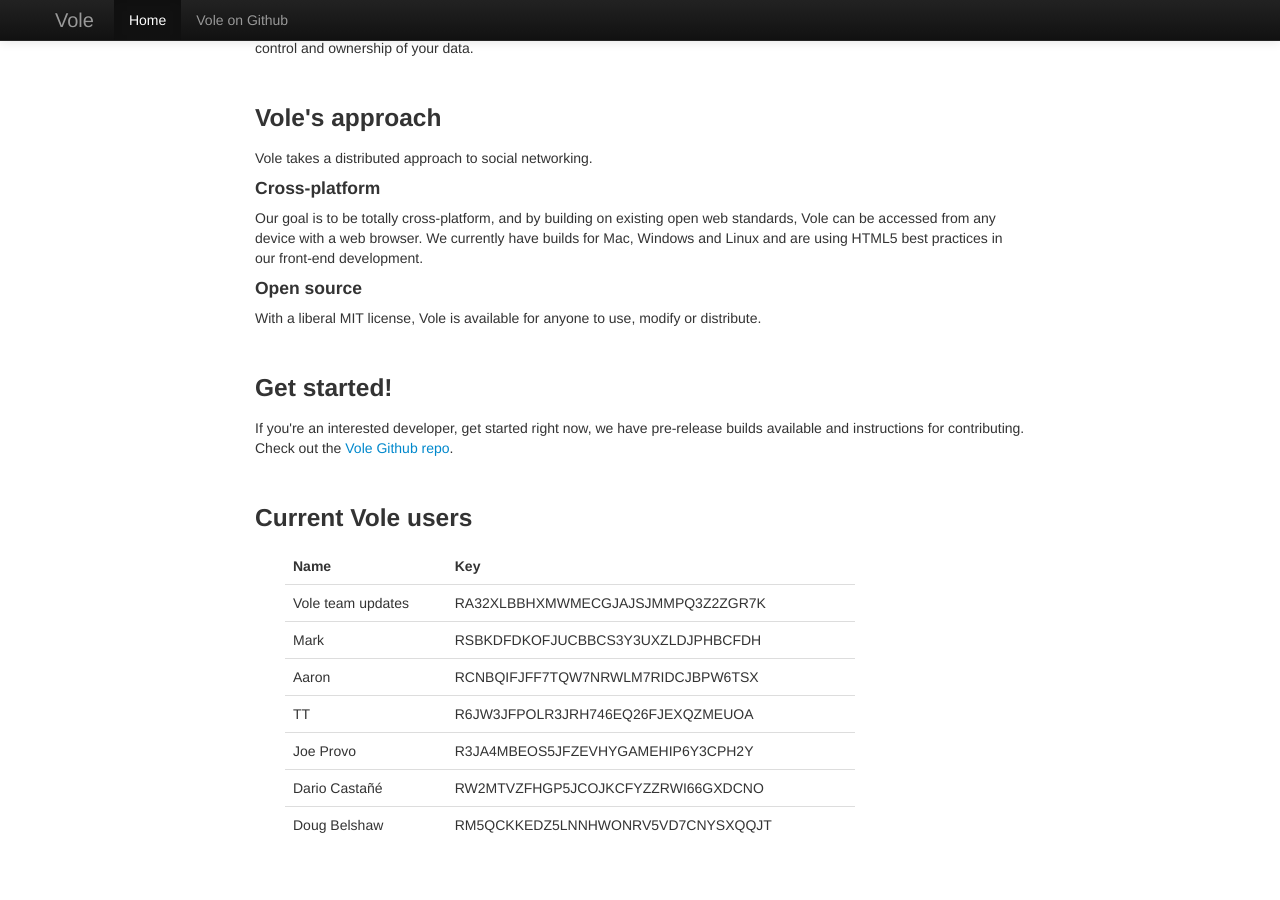
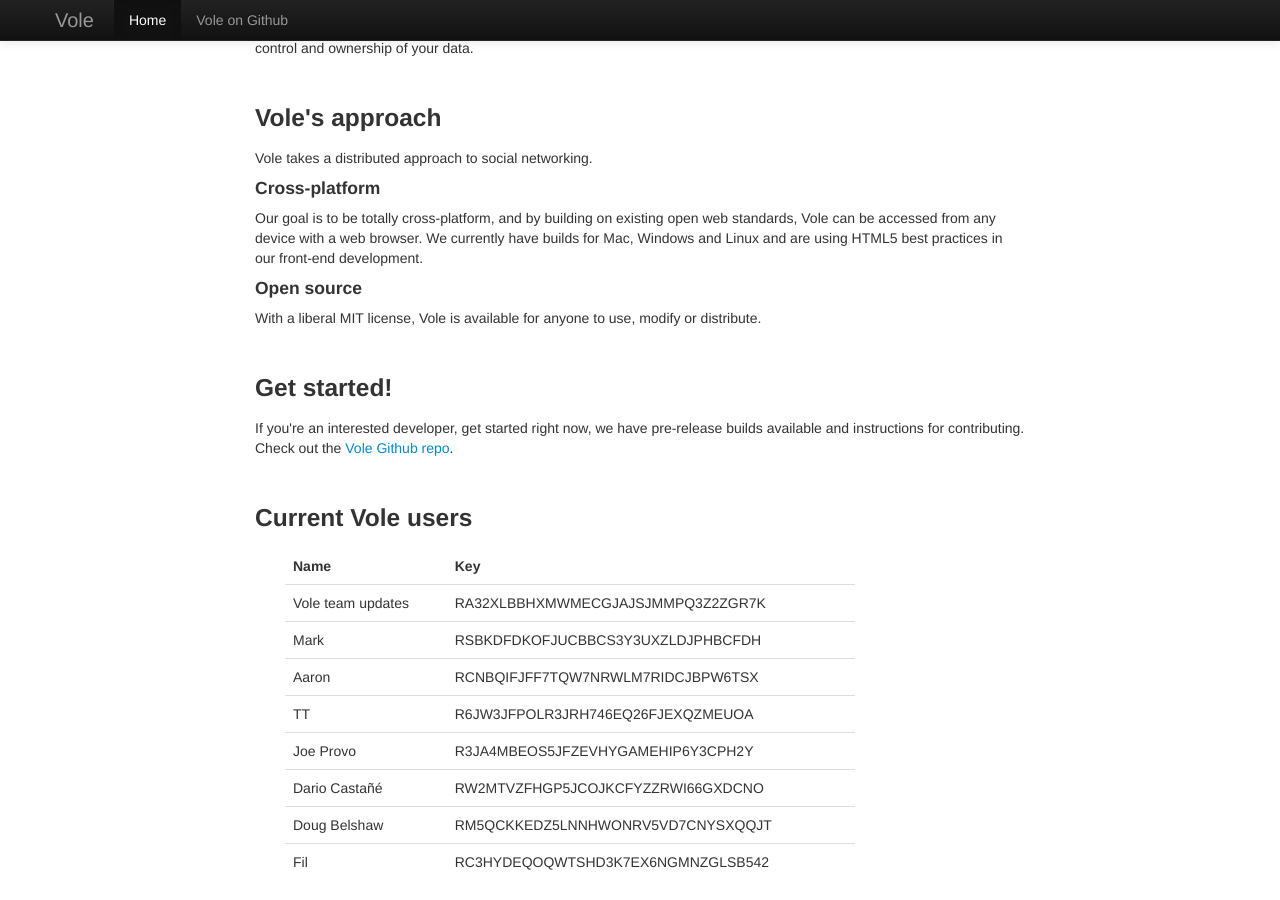
Before and after one commit to vole/vole.github.io, a Jekyll site: the page built from index.html, in a window 1280 px wide and 900 px high, scrolled down 1833 px. Built offline with Jekyll 4.4.1, drawn with Linux system fonts in a browser that asks for light colours; before the commit the page ends 2696 px from its top, so only the background shows below that.

Commit message:
adding Fil's key (second try)

```diff
--- a/index.html
+++ b/index.html
@@ -121,6 +121,10 @@ title: Vole.cc
               <td>Doug Belshaw</td>
               <td>RM5QCKKEDZ5LNNHWONRV5VD7CNYSXQQJT</td>
             </tr>
+            <tr>
+              <td>Fil</td>
+              <td>RC3HYDEQOQWTSHD3K7EX6NGMNZGLSB542</td>
+            </tr>
           </tbody>
         </table>
       </div>
```
